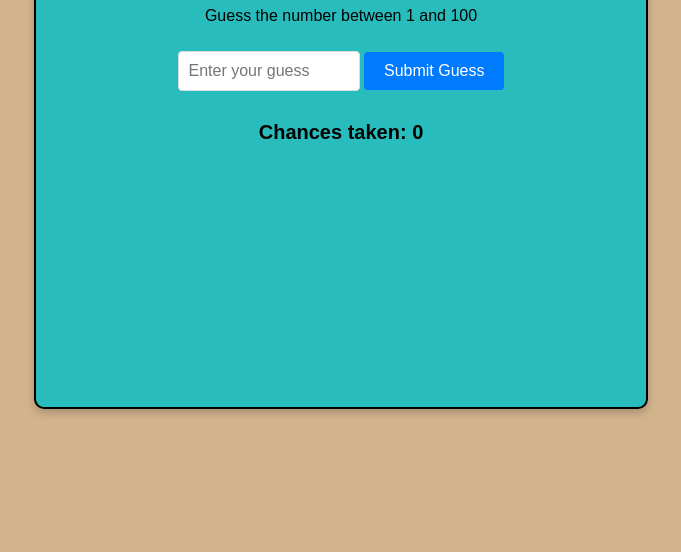
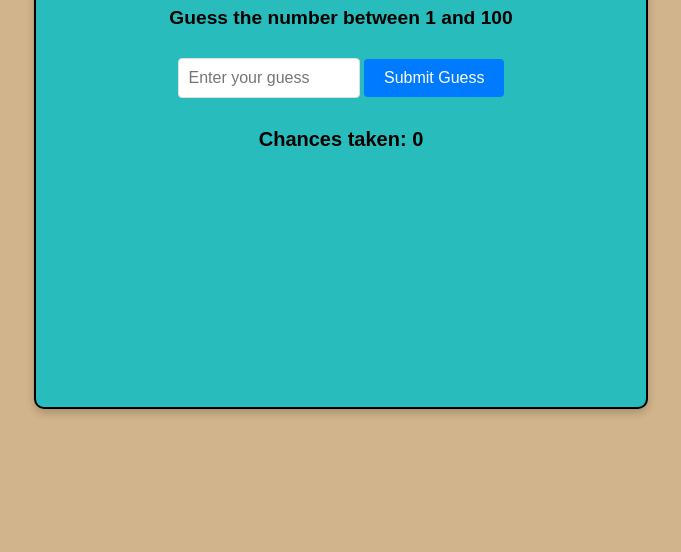
Before and after one commit to aditya-khote-140/Aditya-Khote-23071001532, a plain HTML site: page Random-game/index.html in a window 1280 px wide. Shown: the part 248-800 px from the top of the page, without its empty margins (299-980 px from the left). Drawn offline with nearby package versions, Linux system fonts and the light colour scheme.

Commit message:
write and update JS Library link

```diff
--- a/Random-game/index.html
+++ b/Random-game/index.html
@@ -11,13 +11,15 @@
 <body>
     <div class="game-container">
         <h1>Number Guessing Game</h1>
-        <p>Guess the number between 1 and 100</p>
+        <p style="font-weight: bolder; font-size:larger;">Guess the number between 1  and 100</p>
         <input type="" id="guess" placeholder="Enter your guess" min="1" max="100">
         <button id="submit">Submit Guess</button>
         <p id="message"></p>
         <p id="chances">Chances taken: <span id="chance-count">0</span></p>
     </div>
     <script src="app.js"></script>
+    <script src="https://cdn.jsdelivr.net/npm/canvas-confetti@1.4.0/dist/confetti.browser.min.js"></script>
+
 </body>
 
 </html>
```
